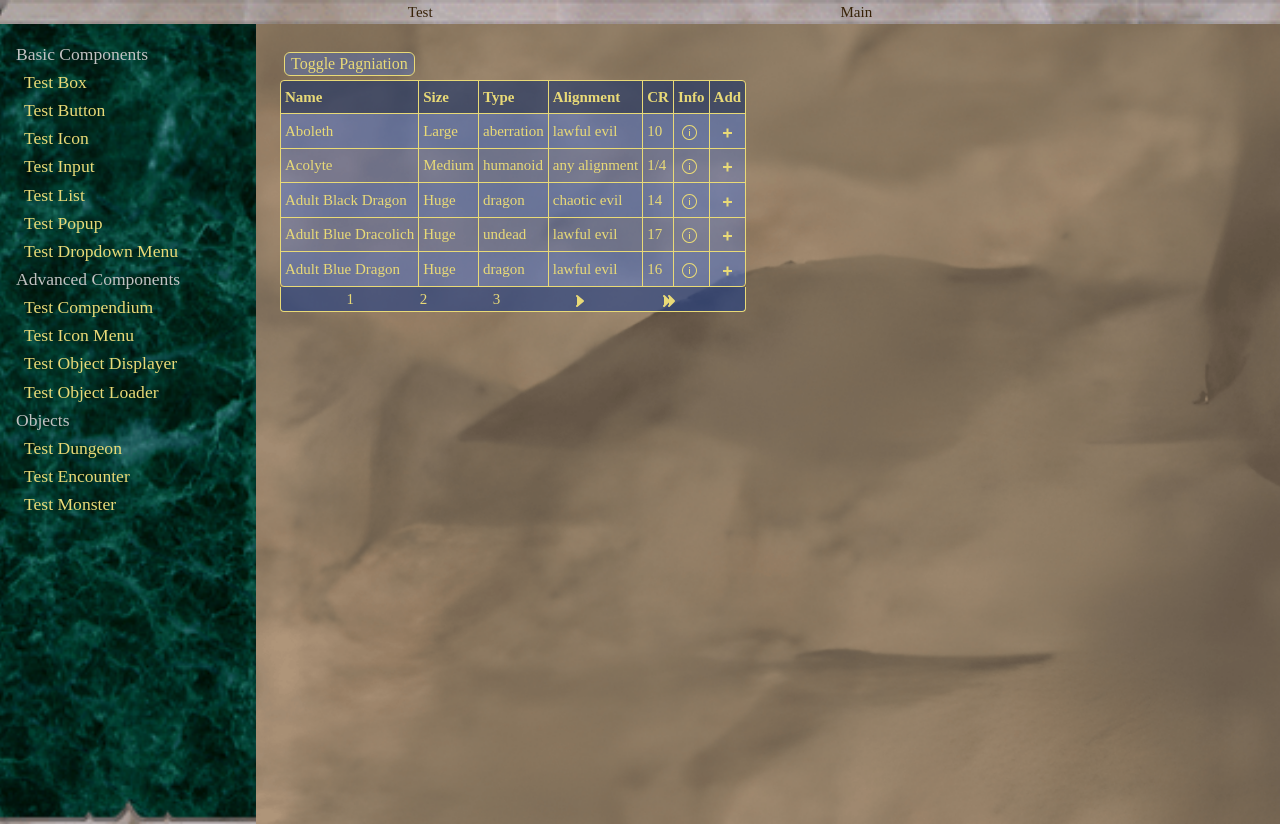
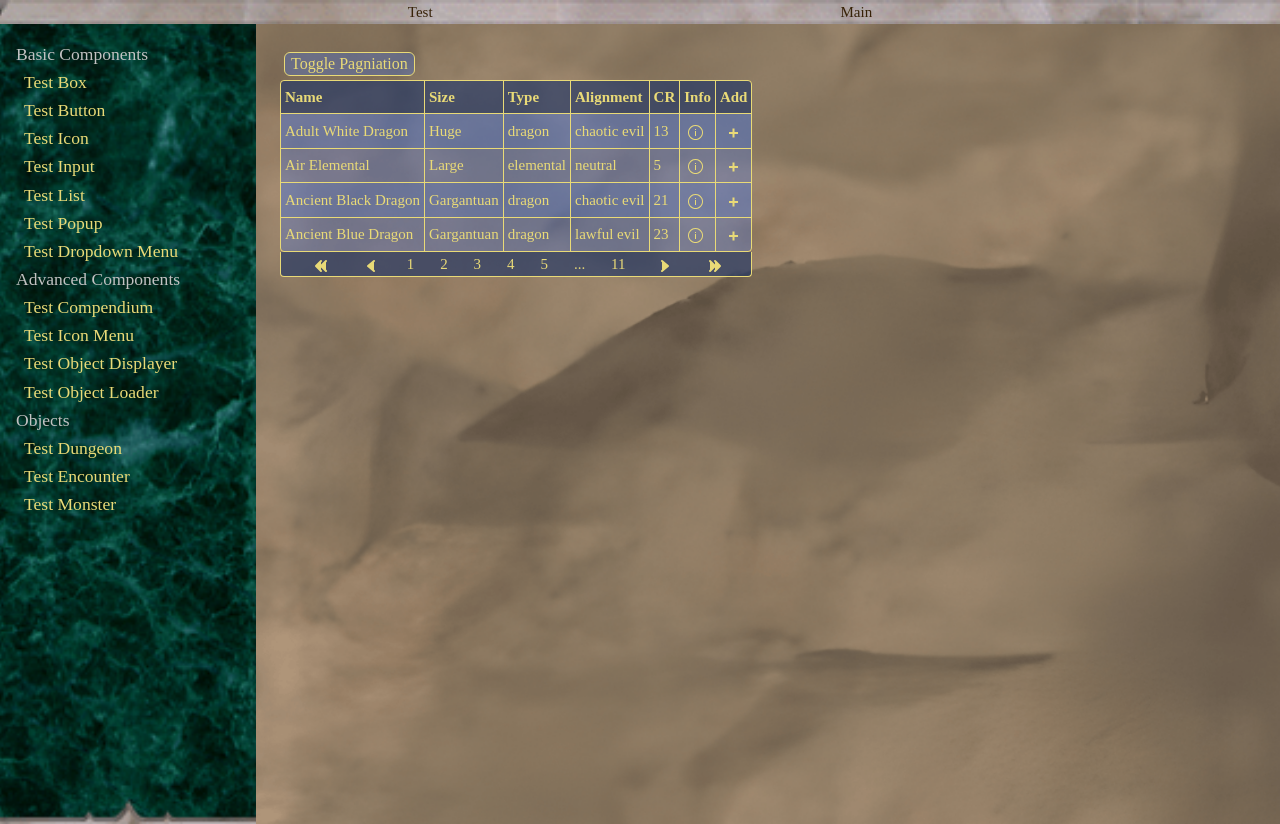
Before and after one commit to CiutinaIrina/DnD_Encounter_Generator, a Vue app: page /list in a window 1280 px wide. Built offline with nearby package versions, Linux system fonts and the light colour scheme; what @dafcoe/vue-collapsible-panel would draw is missing.

Commit message:
improved functionalities for pagination

```diff
--- a/src/components/degList.vue
+++ b/src/components/degList.vue
@@ -3,7 +3,7 @@ import { computed, ref } from 'vue'
 
 import degIcon from '../components/degIcon.vue'
 
-const pageNumber = ref(1);
+const pageNumber = ref(4);
 
 const props = defineProps({
   rows: {
@@ -40,8 +40,35 @@ const totalPages = computed(() => {
   return Math.ceil(props.rows.length / props.numbersPerPage);
 });
 
-const pageArray = computed(() => {
-  return Array.from({ length: totalPages.value }, (_, i) => i + 1);
+const paginationArray = computed(() => {
+  if (totalPages.value < 7)
+    return Array.from({ length: totalPages.value }, (_, i) => i + 1);
+
+  const pagination = Array(7);
+
+  pagination[0] = 1;
+  pagination[6] = totalPages.value;
+
+  if (pageNumber.value <= 4) {
+    pagination[1] = 2;
+    pagination[2] = 3;
+    pagination[3] = 4;
+    pagination[4] = 5;
+    pagination[5] = '...';
+  } else if (pageNumber.value >= totalPages.value - 3) {
+    pagination[1] = '...';
+    pagination[2] = totalPages.value - 4;
+    pagination[3] = totalPages.value - 3;
+    pagination[4] = totalPages.value - 2;
+    pagination[5] = totalPages.value - 1;
+  } else {
+    pagination[1] = '...';
+    pagination[2] = pageNumber.value - 1;
+    pagination[3] = pageNumber.value;
+    pagination[4] = pageNumber.value + 1;
+    pagination[5] = '...';
+  }
+  return pagination;
 });
 
 const getPageRows = computed(() => {
@@ -135,7 +162,7 @@ const lastPage = () => {
 
       />
       <div
-        v-for="page in pageArray"
+        v-for="page in paginationArray"
         class="deg-list-pagination-pages"
         :key="page"
         @click="updatePage(page)"
@@ -254,7 +281,7 @@ const lastPage = () => {
   }
 
   .deg-list-pagination {
-    background-color: rgba(29, 61, 135, 0.6);
+    background-color: rgba(23, 47, 102, 0.6);
     border: 1px solid rgb(233, 218, 119);
     border-top: none;
     border-bottom-left-radius: 4px;
--- a/src/test/TestList.vue
+++ b/src/test/TestList.vue
@@ -9,13 +9,13 @@ const monsterList2 = ref([]);
 const listIcons = ref(["info", "add"]);
 const columns = ref(["name", "size", "type", "alignment", "challenge_rating"]);
 const hasPagination = ref(true);
-const numbersPerPage = ref(5);
+const numbersPerPage = ref(4);
 
 
 onMounted(async () => {
   const response = await fetch('src/common/srdMonsters.json');
   const data = await response.json();
-  monsterList1.value = data.slice(0, 14);
+  monsterList1.value = data.slice(0, 42);
   monsterList2.value = data.slice(0, 2);
 
   console.log(monsterList1.value);
```
